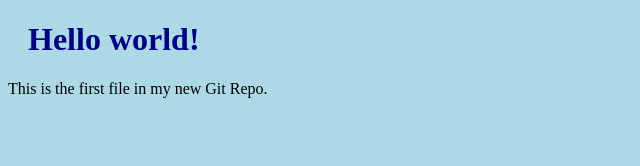
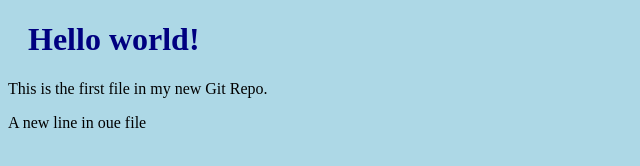
Before and after one commit to sharmilamd/hello-world, a plain HTML site: page index.html in a window 1280 px wide. Shown: the whole page, without its empty margins (0-640 px from the left). Drawn offline with Linux system fonts and the light colour scheme.

Commit message:
updated index.html with a new line

```diff
--- a/index.html
+++ b/index.html
@@ -8,6 +8,7 @@
 
 <h1>Hello world!</h1>
 <p>This is the first file in my new Git Repo.</p>
+<p>A new line in oue file</p>
 
 </body>
 </html>
```
